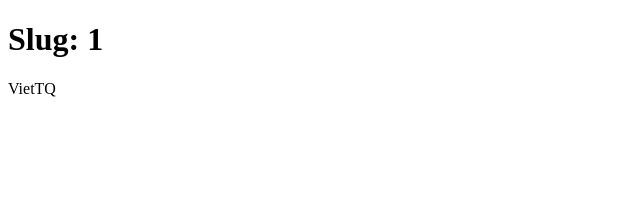
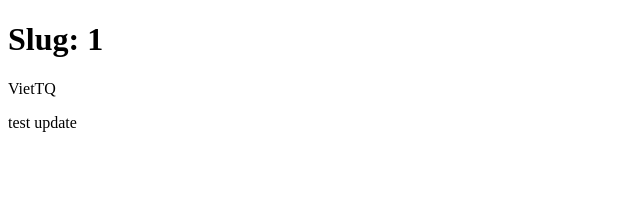
Before and after one commit to rose0503/next-jest-cicd, a Next.js app: page /blog/1 in a window 1280 px wide. Shown: the top 204 px of the page, without its empty margins (0-640 px from the left). Built offline with nearby package versions, Linux system fonts and the light colour scheme.

Commit message:
update readme

```diff
--- a/app/blog/[slug]/page.tsx
+++ b/app/blog/[slug]/page.tsx
@@ -13,6 +13,7 @@ export default function Page({ params }: Params) {
     <>
       <h1>Slug: {params.slug}</h1>
       <p>VietTQ</p>
+      <p>test update</p>
     </>
   );
 }
```
